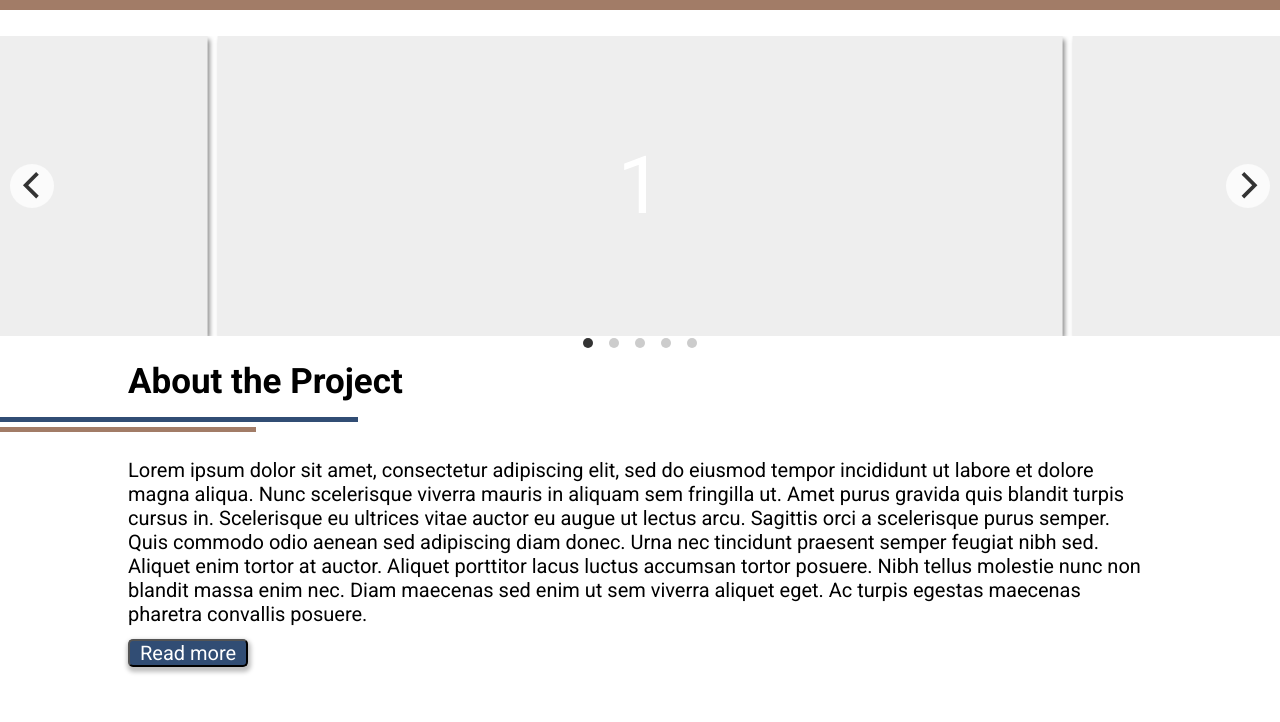
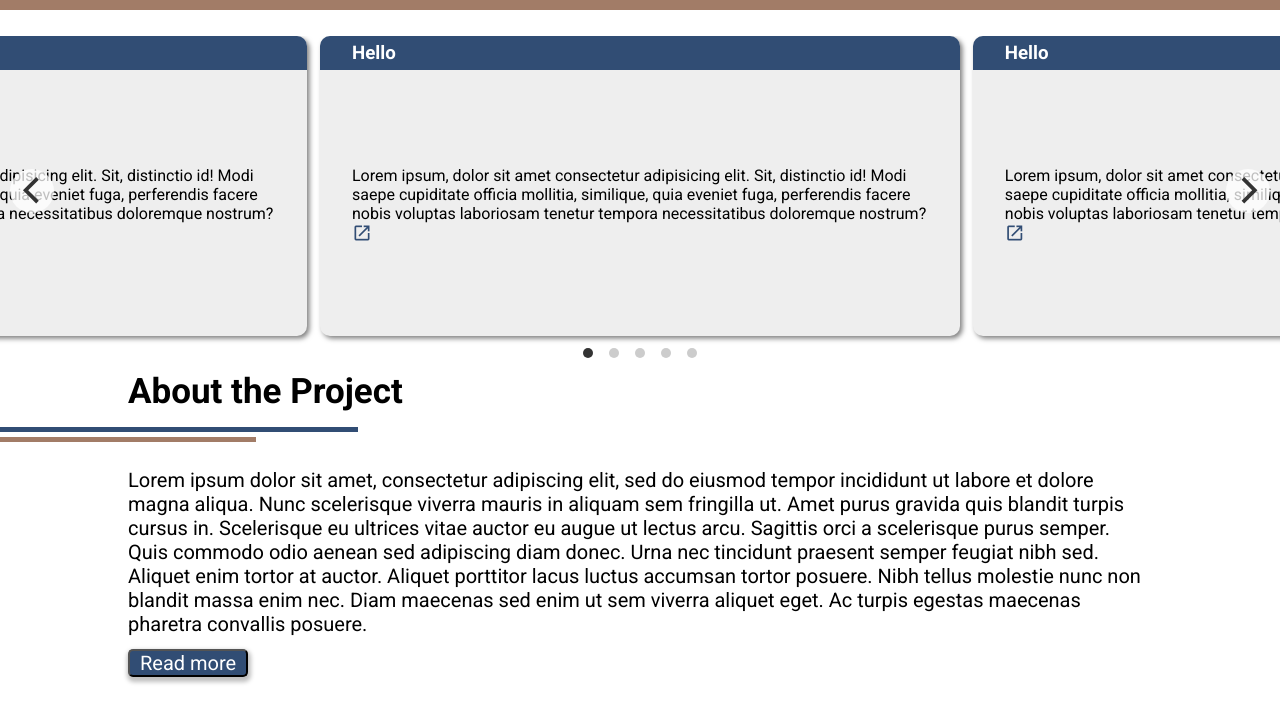
Before and after one commit to meet19435/CMS, a Flask app: page / in a window 1280 px wide. Shown: the part 78-800 px from the top of the page. Run offline with Flask 2, Linux system fonts and the light colour scheme.

Commit message:
News added to homepage

```diff
--- a/static/style/home.css
+++ b/static/style/home.css
@@ -70,22 +70,42 @@ header #Sign:hover {
   background: transparent;
 }
 .gallery-cell {
-  width: 66%;
+  width: 50%;
   height: 300px;
-  margin-right: 10px;
+  margin-right: 1%;
   background: #eee;
   counter-increment: gallery-cell;
   box-shadow: 2.5px 2.5px 5px rgba(0, 0, 0, 0.5);
+  overflow: auto;
+  border-radius: 10px;
+  margin-bottom: 10px;
 }
-
-/* cell number */
-.gallery-cell:before {
-  display: block;
-  text-align: center;
-  content: counter(gallery-cell);
-  line-height: 300px;
-  font-size: 80px;
+.gallery-cell h3{
+  background: #314d74;
   color: white;
+  padding-left: 5%;
+  padding-top: 1%;
+  padding-bottom: 1%;
+}
+.gallery-cell p{
+  padding-top: 10%;
+  text-align: left;
+  float: left;
+  padding-left: 5%;
+  width: 70%;
+}
+.gallery-cell img{
+  float: right;
+  width: 200px;
+  height: 250px;
+  margin-top: 5px;
+  margin-right: 10px;
+  box-shadow: 2.5px 2.5px 5px rgba(0, 0, 0, 0.5);
+}
+.gallery-cell a i{
+  float: left;
+  font-size: 20px;
+  color: #314d74;
 }
 section h1 {
   position: relative;
@@ -127,3 +147,16 @@ section #read_more {
   text-decoration: none;
   padding: 10px;
 }
+@media screen and (max-width: 1350px) {
+  .gallery-cell img{
+    display: none;
+  }
+  .gallery-cell p{
+    float: none;
+    text-align: left;
+    vertical-align: middle;
+    display: table-cell;
+    padding-right: 5%;
+    padding-top: 15%;
+  }
+}
--- a/templates/home.html
+++ b/templates/home.html
@@ -1,5 +1,6 @@
 <!DOCTYPE html>
 <html lang="en">
+
 <head>
     <meta charset="UTF-8">
     <meta http-equiv="X-UA-Compatible" content="IE=edge">
@@ -7,7 +8,9 @@
     <title>{{ title }}</title>
     <link rel="stylesheet" href="{{ url_for('static', filename='style/home.css') }}">
     <link rel="stylesheet" href="{{ url_for('static', filename='style/flickity.css') }}" media="screen">
+    <link href="https://fonts.googleapis.com/css2?family=Material+Icons" rel="stylesheet">
 </head>
+
 <body>
     <header>
         <ul>
@@ -15,24 +18,71 @@
             <li><a href="{{ url_for('about') }}" class="active2">About</a></li>
         </ul>
         <h1>Logo</h1>
-        <a id="Sign" href="{{ url_for('login') }}"class="active3">Sign In</a>
+        <a id="Sign" href="{{ url_for('login') }}" class="active3">Sign In</a>
     </header>
     <div class="outline"></div>
     <div class="gallery js-flickity" data-flickity-options='{ "wrapAround": true }'>
-        <div class="gallery-cell"></div>
-        <div class="gallery-cell"></div>
-        <div class="gallery-cell"></div>
-        <div class="gallery-cell"></div>
-        <div class="gallery-cell"></div>
+        <div class="gallery-cell">
+            <h3>Hello</h3>
+            <p>Lorem ipsum, dolor sit amet consectetur adipisicing elit. Sit, distinctio id! Modi saepe cupiditate
+                officia mollitia, similique, quia eveniet fuga, perferendis facere nobis voluptas laboriosam tenetur
+                tempora necessitatibus doloremque nostrum?<br><a href="credentials.html"><i
+                        class="material-icons">launch</i></a>
+            </p>
+            <img src="assets/hardik.jpeg">
+        </div>
+        <div class="gallery-cell">
+            <h3>Hello</h3>
+            <p>Lorem ipsum, dolor sit amet consectetur adipisicing elit. Sit, distinctio id! Modi saepe cupiditate
+                officia mollitia, similique, quia eveniet fuga, perferendis facere nobis voluptas laboriosam tenetur
+                tempora necessitatibus doloremque nostrum?<br><a href="credentials.html"><i
+                        class="material-icons">launch</i></a>
+            </p>
+            <img src="assets/hardik.jpeg">
+        </div>
+        <div class="gallery-cell">
+            <h3>Hello</h3>
+            <p>Lorem ipsum, dolor sit amet consectetur adipisicing elit. Sit, distinctio id! Modi saepe cupiditate
+                officia mollitia, similique, quia eveniet fuga, perferendis facere nobis voluptas laboriosam tenetur
+                tempora necessitatibus doloremque nostrum?<br><a href="credentials.html"><i
+                        class="material-icons">launch</i></a>
+            </p>
+            <img src="assets/hardik.jpeg">
+        </div>
+        <div class="gallery-cell">
+            <h3>Hello</h3>
+            <p>Lorem ipsum, dolor sit amet consectetur adipisicing elit. Sit, distinctio id! Modi saepe cupiditate
+                officia mollitia, similique, quia eveniet fuga, perferendis facere nobis voluptas laboriosam tenetur
+                tempora necessitatibus doloremque nostrum?<br><a href="credentials.html"><i
+                        class="material-icons">launch</i></a>
+            </p>
+            <img src="assets/hardik.jpeg">
+        </div>
+        <div class="gallery-cell">
+            <h3>Hello</h3>
+            <p>Lorem ipsum, dolor sit amet consectetur adipisicing elit. Sit, distinctio id! Modi saepe cupiditate
+                officia mollitia, similique, quia eveniet fuga, perferendis facere nobis voluptas laboriosam tenetur
+                tempora necessitatibus doloremque nostrum?<br><a href="credentials.html"><i
+                        class="material-icons">launch</i></a>
+            </p>
+            <img src="assets/hardik.jpeg">
+        </div>
     </div>
     <section>
         <h1>About the Project</h1>
         <div class="blue_outline"></div>
         <div class="brown_outline"></div>
-        <p>Lorem ipsum dolor sit amet, consectetur adipiscing elit, sed do eiusmod tempor incididunt ut labore et dolore magna aliqua. Nunc scelerisque viverra mauris in aliquam sem fringilla ut. Amet purus gravida quis blandit turpis cursus in. Scelerisque eu ultrices vitae auctor eu augue ut lectus arcu. Sagittis orci a scelerisque purus semper. Quis commodo odio aenean sed adipiscing diam donec. Urna nec tincidunt praesent semper feugiat nibh sed. Aliquet enim tortor at auctor. Aliquet porttitor lacus luctus accumsan tortor posuere. Nibh tellus molestie nunc non blandit massa enim nec. Diam maecenas sed enim ut sem viverra aliquet eget. Ac turpis egestas maecenas pharetra convallis posuere.
+        <p>Lorem ipsum dolor sit amet, consectetur adipiscing elit, sed do eiusmod tempor incididunt ut labore et dolore
+            magna aliqua. Nunc scelerisque viverra mauris in aliquam sem fringilla ut. Amet purus gravida quis blandit
+            turpis cursus in. Scelerisque eu ultrices vitae auctor eu augue ut lectus arcu. Sagittis orci a scelerisque
+            purus semper. Quis commodo odio aenean sed adipiscing diam donec. Urna nec tincidunt praesent semper feugiat
+            nibh sed. Aliquet enim tortor at auctor. Aliquet porttitor lacus luctus accumsan tortor posuere. Nibh tellus
+            molestie nunc non blandit massa enim nec. Diam maecenas sed enim ut sem viverra aliquet eget. Ac turpis
+            egestas maecenas pharetra convallis posuere.
         </p>
         <button><a id="read_more" href="about.html">Read more</a></button>
     </section>
     <script src="{{ url_for('static', filename='javascript/flickity.pkgd.js') }}"></script>
 </body>
+
 </html>
```
